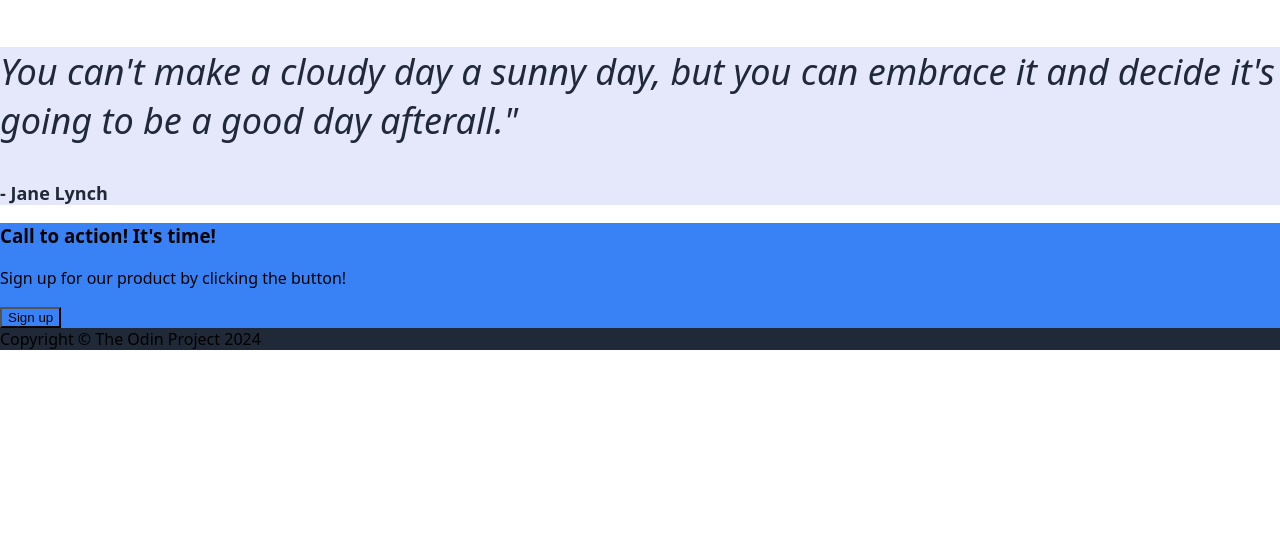
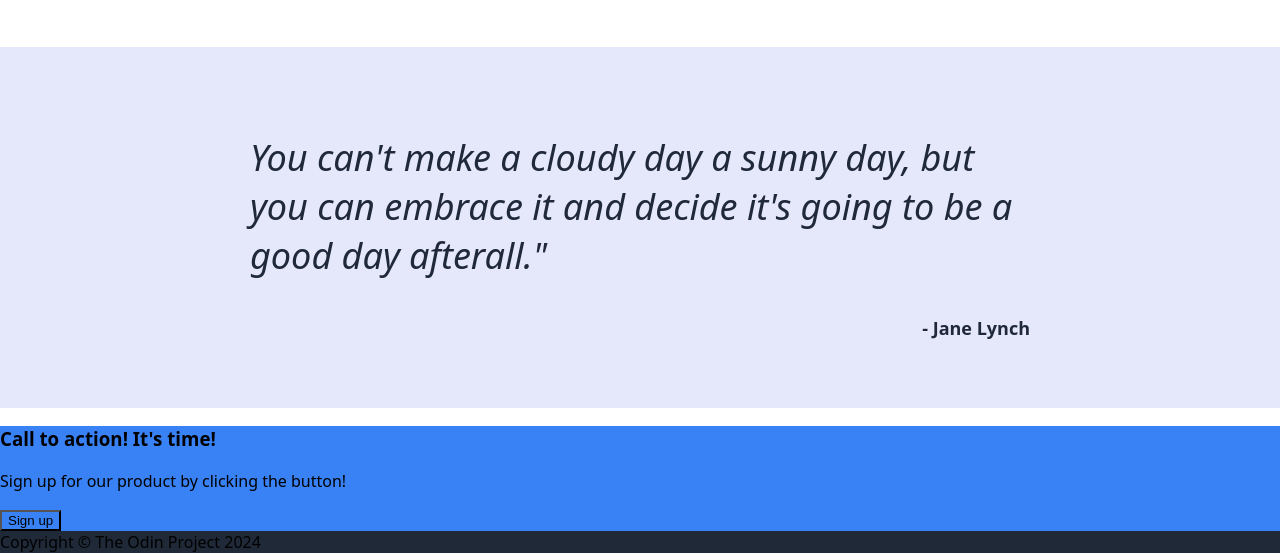
Before and after one commit to JohnnyL302/Odin-LandingPage, a plain HTML site: page index.html in a window 1280 px wide. Shown: the part 878-1431 px from the top of the page. Before the commit the page ends 1228 px from the top, so only its background shows below. Drawn offline with Linux system fonts and the light colour scheme.

Commit message:
Complete Quote section

```diff
--- a/styles.css
+++ b/styles.css
@@ -64,6 +64,7 @@
     font-size: 18px;
     font-weight: 800;
     font-style: normal;
+    align-items: end;
 }
 
 header {
@@ -109,4 +110,12 @@
     margin-bottom: 50px;
 }
 
+.quote {
+    justify-content: center;
+    align-items: center;
+    padding-left: 250px;
+    padding-right: 250px;
+    padding-top: 50px;
+    padding-bottom: 50px;
+
 }
```
